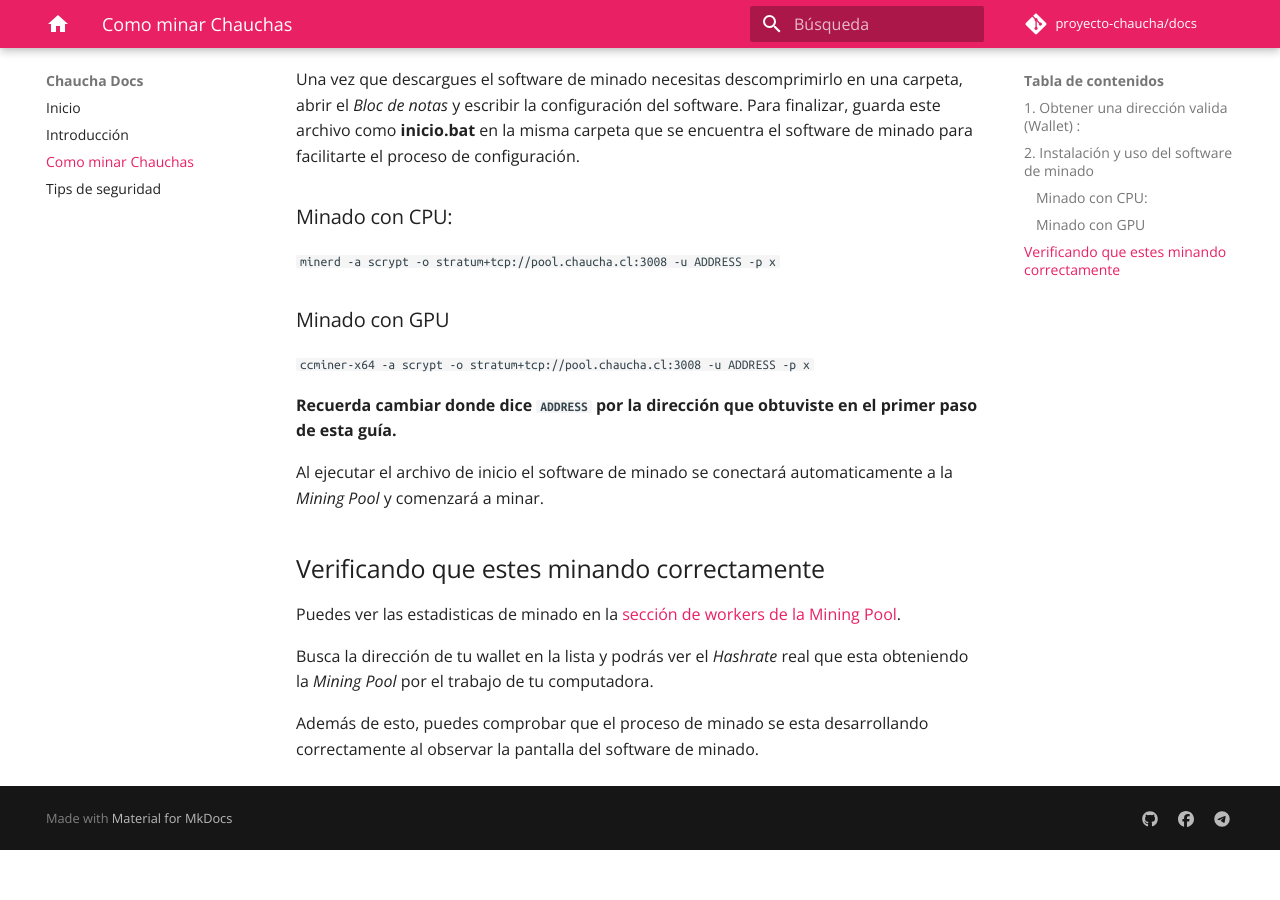
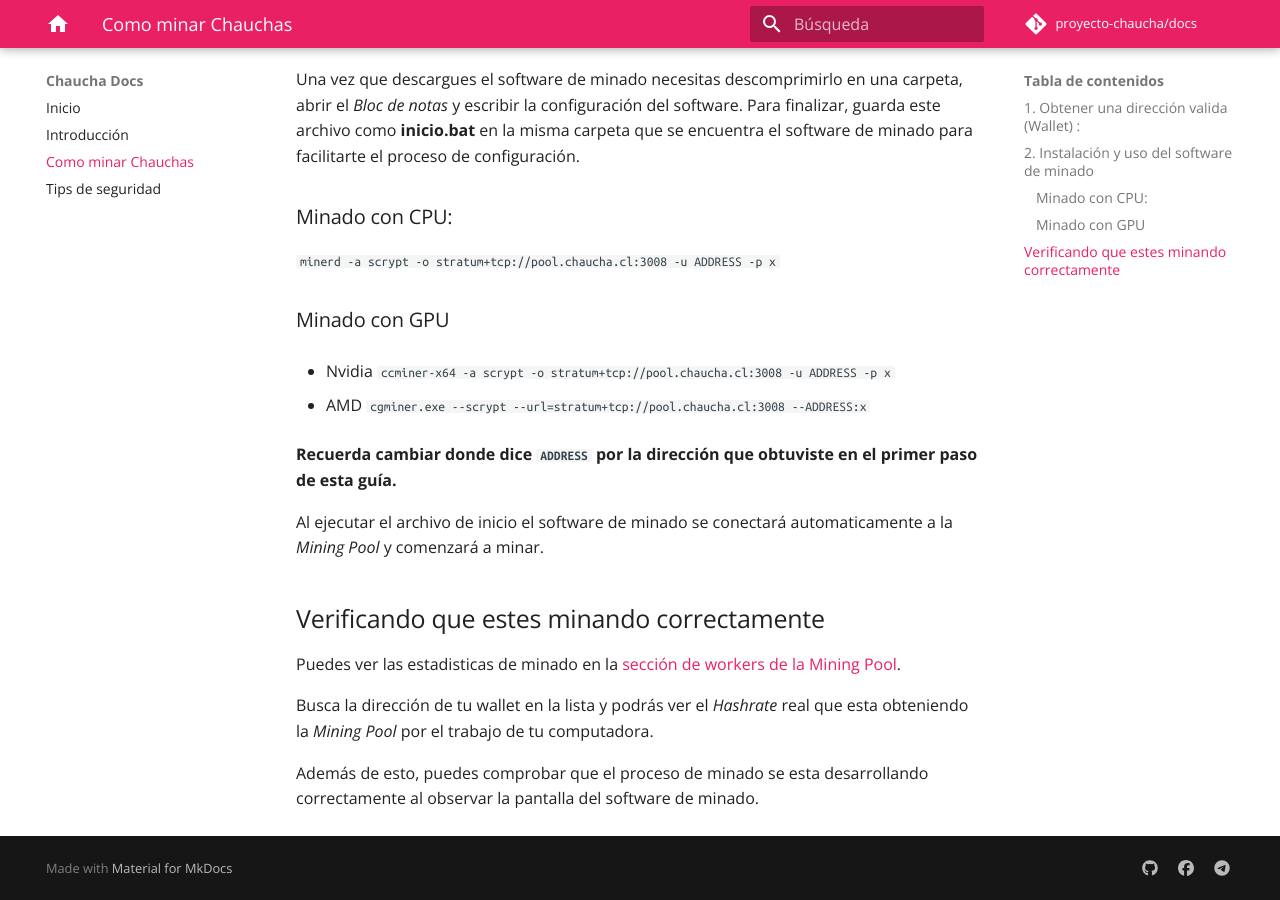
Before and after one commit to proyecto-chaucha/docs, an MkDocs documentation site: the page built from docs/mining.md, in a window 1280 px wide and 900 px high, scrolled down 1003 px. Built offline with MkDocs 1.6.1 and Material for MkDocs 9.7.7, drawn with Linux system fonts in a browser that asks for light colours; comment, search, counter and statistics services are not loaded; old or Windows-style settings are respelled for this version of MkDocs; before the commit the page ends 1853 px from its top, so only the background shows below that.

Commit message:
Update mining.md
Agregado comando de run.bat para AMD

```diff
--- a/docs/mining.md
+++ b/docs/mining.md
@@ -29,7 +29,12 @@ Una vez que descargues el software de minado necesitas descomprimirlo en una car
 `minerd -a scrypt -o stratum+tcp://pool.chaucha.cl:3008 -u ADDRESS -p x `
 
 ### Minado con GPU
+
+* Nvidia
 `ccminer-x64 -a scrypt -o stratum+tcp://pool.chaucha.cl:3008 -u ADDRESS -p x `
+
+* AMD
+`cgminer.exe --scrypt --url=stratum+tcp://pool.chaucha.cl:3008 --ADDRESS:x`
 
 **Recuerda cambiar donde dice `ADDRESS` por la dirección que obtuviste en el primer paso de esta guía.**
 
```
